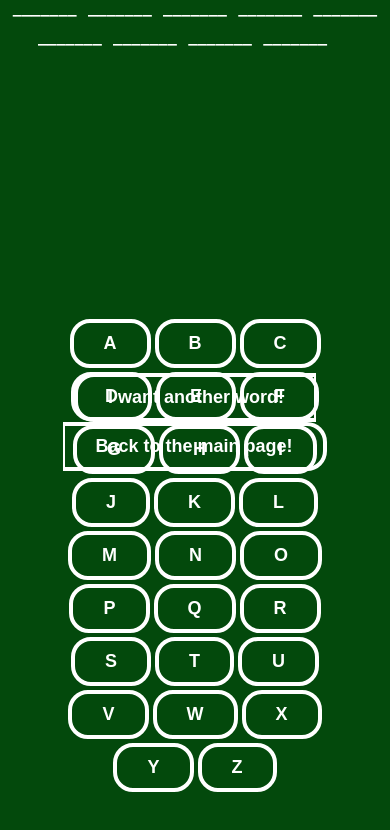
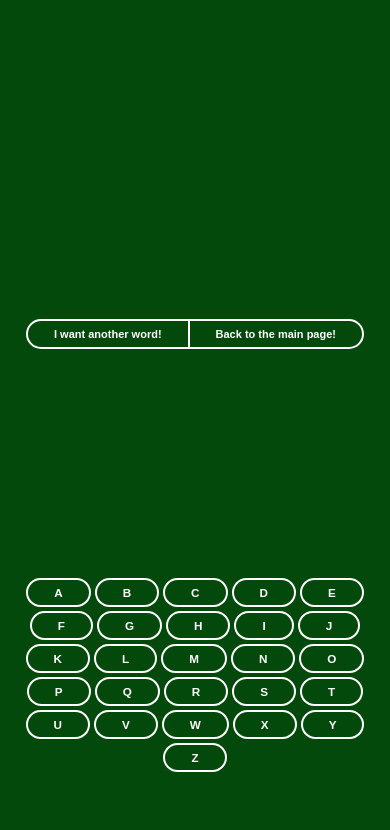
Before and after one commit to DorottyaVarju/feed-the-mouse, a React (Create React App) app: page /game in a window 390 px wide. Shown: the top 830 px of the page. Built offline with nearby package versions, Linux system fonts and the light colour scheme.

Commit message:
css mod + refactor

```diff
--- a/src/components/CategoryAndNumOfLettersToChoose.js
+++ b/src/components/CategoryAndNumOfLettersToChoose.js
@@ -7,7 +7,6 @@ function CategoryAndNumOfLettersToChoose() {
 
     const [inputs, setInputs] = useState({});
     const navigate = useNavigate();
-
     const handleChange = (event) => {
         const name = event.target.name;
         const value = event.target.value;
@@ -19,6 +18,12 @@ function CategoryAndNumOfLettersToChoose() {
 //    alert(JSON.stringify(inputs));
         if(inputs.category !== undefined && inputs.level !== undefined) {
             navigate(`/game?category=${inputs.category}&level=${inputs.level}`);
+        } else if(inputs.category === undefined && inputs.level !== undefined) {
+            document.getElementById('errorMsg').innerText = 'Please, choose a category!';
+        } else if(inputs.category !== undefined && inputs.level === undefined) {
+            document.getElementById('errorMsg').innerText = 'Please, choose a level!';
+        } else {
+           document.getElementById('errorMsg').innerText = 'Please, choose a category and a level!';
         }
     }
 
@@ -45,6 +50,7 @@ function CategoryAndNumOfLettersToChoose() {
             <br></br>
             <br></br>
             <button type="submit">Let's start!</button>
+            <p id="errorMsg"></p>
         </form>
     )
 
--- a/src/components/LettersToTry.js
+++ b/src/components/LettersToTry.js
@@ -9,7 +9,6 @@ function LettersToTry(props) {
     let word = props.word;
     let onWrongLetter = props.onWrongLetter;
     let elementsToReturn = [];
-
 
     abc.forEach((item, index) => {
         const handleClick = () => isThisLetterInTheWord(item);
--- a/src/components/WordToGuess.js
+++ b/src/components/WordToGuess.js
@@ -17,7 +17,6 @@ function WordToGuess(){
     const level = queryParameters.get("level")
     let setOfWords;
 
-//    console.log(category);
     if(category === 'nature'){
         if(level === 'easy'){ //3-5 letters
             setOfWords = [
@@ -88,11 +87,14 @@ function WordToGuess(){
 
             if(index === indexOfRandomWord){
                     let word = item;
-                    let linesForWordToGuess = [];
 
-                    (Array.from(item)).forEach((letterOfWordToGuess, indexOfLetterOfWordToGuess)=>{
-                        linesForWordToGuess.push(<span key={"letterAndLineContainer"+indexOfLetterOfWordToGuess} className="letterAndLineContainer"><span key={"letterAboveLine"+indexOfLetterOfWordToGuess} className="letterAboveLine"></span><span key={indexOfLetterOfWordToGuess} className="lineForWordToGuess">&nbsp;_______&nbsp;</span></span>);
-                    });
+                    let linesForWordToGuess = Array.from(item).map((letterOfWordToGuess, indexOfLetterOfWordToGuess) =>
+                        <li key={"letterAndLineContainer"+indexOfLetterOfWordToGuess} className="letterAndLineContainer">
+                            <span key={"letterAboveLine"+indexOfLetterOfWordToGuess} className="letterAboveLine"></span>
+                            <span key={indexOfLetterOfWordToGuess} className="lineForWordToGuess">&nbsp;_______&nbsp;</span>
+                        </li>
+                    );
+
                     setLinesForWordToGuess(linesForWordToGuess);
                     setWord(word);
                     setWrongGuess(0);
@@ -121,20 +123,27 @@ function WordToGuess(){
         window.location.href = '/';
     };
 
+    /*
     useEffect(() => {
         returnAWordToGuess();
-    }, []);
+    }, []); */
 
     return(
         <div>
+            <div id="gameDiv">
+                <ul>
                     {linesForWordToGuess}
-            <img src={checkmark} alt="checkmark" id="checkmark"></img>
+                    <li><img src={checkmark} alt="checkmark" id="checkmark"></img></li>
+                </ul>
                 <br></br>
                 {wordSelected && <HangmanDisplay wrongGuess={wrongGuess}></HangmanDisplay>}
                 <br></br>
                 <br></br>
+                <div id="buttonDiv">
                     <button type="button" onClick={returnAWordToGuess} id="btnIWantAWord">I want another word!</button>
-            <button id="backBtn" onClick={backToMainPage}>Back to the main page!</button>
+                    <button type="button" id="backBtn" onClick={backToMainPage}>Back to the main page!</button>
+                </div>
+            </div>
             <LettersToTry word={word} onWrongLetter={() => setWrongGuess(wrongGuess + 1)}></LettersToTry>
         </div>
     )
--- a/src/css/CategoryAndNumOfLettersToChoose.css
+++ b/src/css/CategoryAndNumOfLettersToChoose.css
@@ -37,3 +37,7 @@ select {
 select option {
     background-color: #03490c;
 }
+
+#errorMsg {
+    color: rgb(255, 0, 0);
+}
--- a/src/css/LettersToTry.css
+++ b/src/css/LettersToTry.css
@@ -1,23 +1,42 @@
 .letters{
     margin: 2px;
+    font-size: 1.2vw;
+    text-align: center;
+    min-width:20px;
+    min-height: 15px;
 }
 
 #elementsToReturn{
-    margin: 50px 10%;
-    width: 80%;
-    position: absolute;
-    bottom: 0;
+    height: 40vh;
+    display: flex;
+    flex-wrap: wrap;
+    align-content: center;
+    justify-content: center;
+    padding: 0px 5%;
 }
 
 .alreadyInWordLetter {
-    background-color: white;
-    color: #03490c;
-    cursor: auto;
-}
-
-.wrongLetterGuess {
-    background: transparent;
+    background-color: rgb(5, 216, 5);
     color: white;
     cursor: auto;
     pointer-events: none;
 }
+
+.wrongLetterGuess {
+    background: rgb(255, 0, 0);
+    color: white;
+    cursor: auto;
+    pointer-events: none;
+}
+
+@media only screen and (max-width: 768px) {
+    .letters{
+        font-size: 1.5vw;
+    }
+}
+
+@media only screen and (max-width: 600px) {
+    .letters{
+        font-size: 3vw;
+    }
+}
--- a/src/css/WordToGuess.css
+++ b/src/css/WordToGuess.css
@@ -1,3 +1,14 @@
+#gameDiv {
+    height: 60vh;
+    display: flex;
+    justify-content: center;
+    flex-direction: column;
+}
+
+#buttonDiv {
+    align-self: center;
+}
+
 button {
     padding: 10px 30px;
     border-radius: 20px;
@@ -14,6 +25,28 @@ button:hover {
     color: #03490c;
 }
 
+ul {
+    display: inline-flex;
+    align-items: flex-end;
+    height: 70px;
+    align-self: center;
+    list-style: none;
+}
+
+canvas {
+    align-self: center;
+}
+
+.letterAndLineContainer{
+    display: inline-flex;
+    flex-direction: column;
+}
+
+.letterAboveLine {
+    font-size: 40px;
+    color: white;
+}
+
 .lineForWordToGuess {
     min-width: 20px;
     font-size: 20px;
@@ -21,22 +54,12 @@ button:hover {
     margin-top: -20px;
 }
 
-.letterAboveLine {
-    font-size: 40px;
-    color: white;
-}
-
 #btnIWantAWord {
-    min-width: 190px;
-    min-height: 48px;
+    min-width: 120px;
+    min-height: 30px;
     border-top-right-radius: 0;
     border-bottom-right-radius: 0;
     border-right: 2px solid white;
-}
-
-.letterAndLineContainer{
-    display: inline-flex;
-    flex-direction: column;
 }
 
 #checkmark{
@@ -46,7 +69,62 @@ button:hover {
 }
 
 #backBtn {
+    min-width: 120px;
+    min-height: 30px;
     border-top-left-radius: 0;
     border-bottom-left-radius: 0;
     border-left: 2px solid white;
 }
+
+@media only screen and (max-width: 768px) {
+    button {
+        padding: 8px 28px;
+        border-radius: 18px;
+        border: 3px solid white;
+        font-size: 16px;
+    }
+
+    .letterAboveLine {
+        font-size: 33px;
+    }
+
+    .lineForWordToGuess {
+        min-width: 16px;
+        font-size: 18px;
+        margin-top: -20px;
+    }
+
+    #btnIWantAWord {
+        border-right: 1px solid white;
+    }
+
+    #checkmark{
+        width: 22px;
+    }
+
+    #backBtn {
+        border-left: 1px solid white;
+    }
+}
+
+@media only screen and (max-width: 600px) {
+    button {
+        padding: 6px 26px;
+        border-radius: 16px;
+        border: 2px solid white;
+        font-size: 11px;
+    }
+
+    .letterAboveLine {
+        font-size: 25px;
+    }
+
+    .lineForWordToGuess {
+        font-size: 14px;
+        margin-top: -20px;
+    }
+
+    #checkmark{
+        width: 19px;
+    }
+}
```
Lines whose indentation alone changed are shown as unchanged.
